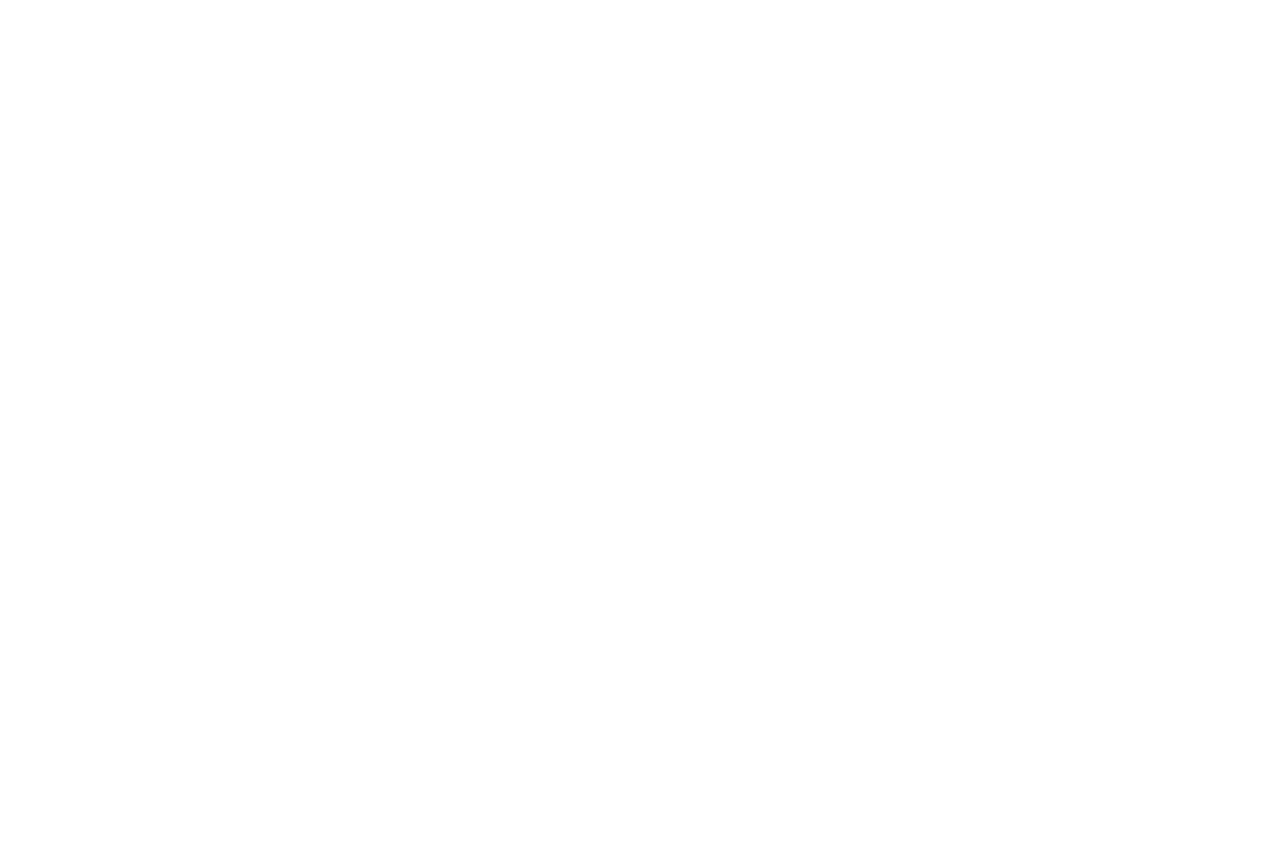
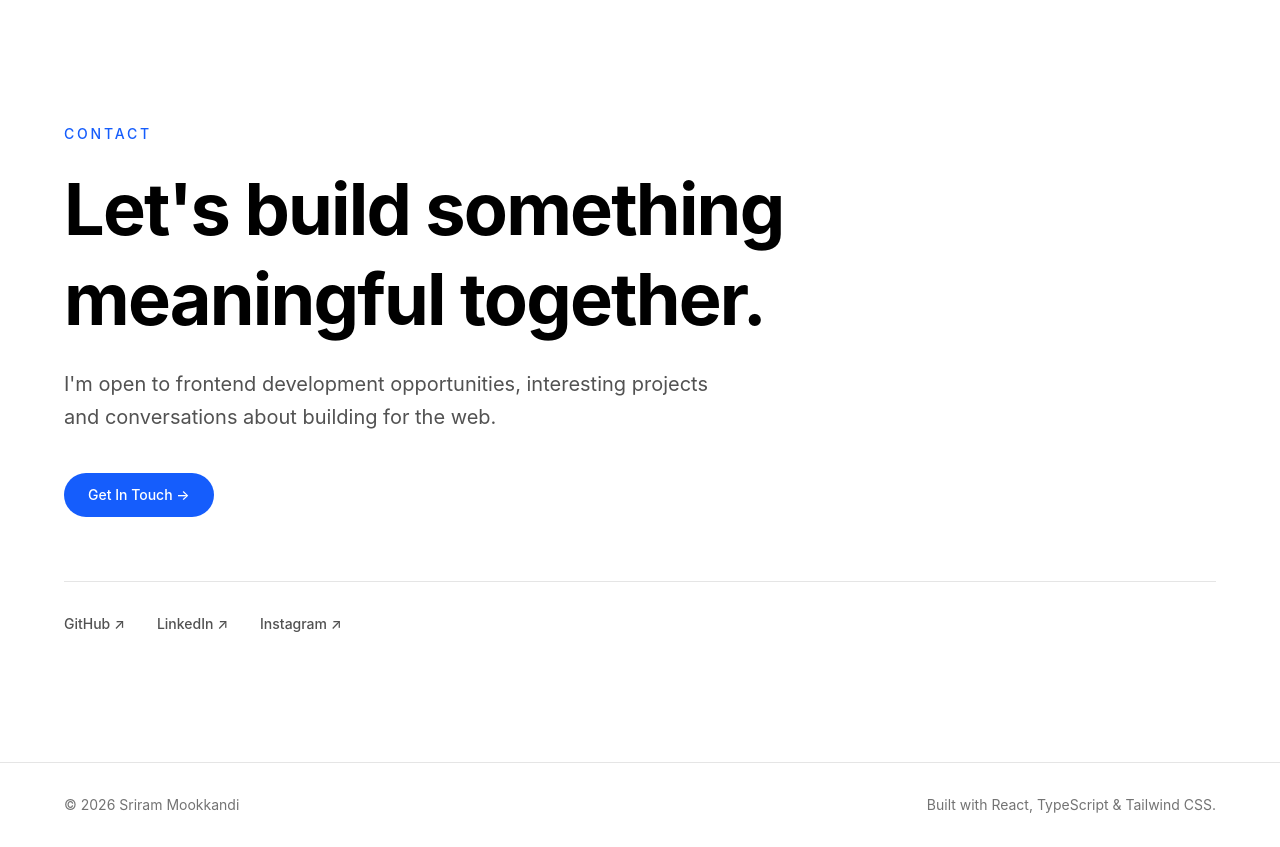
Before and after one commit to srirammookkandi-prog/Portfolio, a React (Vite) app: page / in a window 1280 px wide. Shown: the part 4920-5767 px from the top of the page. Before the commit the page ends 4915 px from the top, so only its background shows below. Built offline with nearby package versions, Linux system fonts and the light colour scheme.

Commit message:
feat: add contact and footer

```diff
--- a/src/Pages/WorkPage.tsx
+++ b/src/Pages/WorkPage.tsx
@@ -4,6 +4,8 @@ import About from "../section/work/About";
 import Skills from "../section/work/Skills";
 import Projects from "../section/work/Projects";
 import Experience from "../section/work/Experience";
+import Contact from "../section/work/Contact";
+import Footer from "../section/work/Footer";
 
 function WorkPage() {
     return (
@@ -15,7 +17,9 @@ function WorkPage() {
                 <Skills />
                 <Projects />
                 <Experience />
+                <Contact />
             </main>
+            <Footer />
         </>
     );
 }
--- a/src/section/work/Contact.tsx
+++ b/src/section/work/Contact.tsx
@@ -0,0 +1,89 @@
+function Contact() {
+    return (
+        <section
+            id="contact"
+            className="border-t border-neutral-200 px-6 py-16 md:px-10 md:py-32"
+        >
+            <div className="mx-auto w-full max-w-6xl">
+
+                {/* Heading */}
+                <div className="max-w-4xl">
+                    <p className="text-sm font-medium uppercase tracking-[0.2em] text-blue-600">
+                        Contact
+                    </p>
+
+                    <h2 className="mt-5 text-5xl font-bold leading-tight tracking-tight md:text-7xl">
+                        Let's build something
+                        <br />
+                        meaningful together.
+                    </h2>
+
+                    <p className="mt-6 max-w-2xl text-lg leading-relaxed text-neutral-600 md:text-xl">
+                        I'm open to frontend development opportunities,
+                        interesting projects and conversations about building
+                        for the web.
+                    </p>
+                </div>
+
+                {/* CTA */}
+                <div className="mt-10">
+                    <a
+                        href="mailto:your-email@example.com"
+                        className="
+              inline-flex
+              items-center
+              rounded-full
+              bg-blue-600
+              px-6
+              py-3
+              text-sm
+              font-medium
+              text-white
+              transition-all
+              duration-300
+              hover:-translate-y-1
+              hover:bg-blue-700
+            "
+                    >
+                        Get In Touch →
+                    </a>
+                </div>
+
+                {/* Social links */}
+                <div className="mt-16 flex flex-wrap gap-x-8 gap-y-4 border-t border-neutral-200 pt-8">
+
+                    <a
+                        href="https://github.com/"
+                        target="_blank"
+                        rel="noopener noreferrer"
+                        className="text-sm font-medium text-neutral-600 transition-colors hover:text-blue-600"
+                    >
+                        GitHub ↗
+                    </a>
+
+                    <a
+                        href="https://www.linkedin.com/"
+                        target="_blank"
+                        rel="noopener noreferrer"
+                        className="text-sm font-medium text-neutral-600 transition-colors hover:text-blue-600"
+                    >
+                        LinkedIn ↗
+                    </a>
+
+                    <a
+                        href="https://www.instagram.com/"
+                        target="_blank"
+                        rel="noopener noreferrer"
+                        className="text-sm font-medium text-neutral-600 transition-colors hover:text-blue-600"
+                    >
+                        Instagram ↗
+                    </a>
+
+                </div>
+
+            </div>
+        </section>
+    );
+}
+
+export default Contact;
--- /dev/null
+++ b/src/section/work/Footer.tsx
@@ -0,0 +1,17 @@
+function Footer() {
+    return (
+        <footer className="border-t border-neutral-200 px-6 py-8 md:px-10">
+            <div className="mx-auto flex w-full max-w-6xl flex-col gap-3 text-sm text-neutral-500 md:flex-row md:items-center md:justify-between">
+                <p>
+                    © {new Date().getFullYear()} Sriram Mookkandi
+                </p>
+
+                <p>
+                    Built with React, TypeScript & Tailwind CSS.
+                </p>
+            </div>
+        </footer>
+    );
+}
+
+export default Footer;
```
